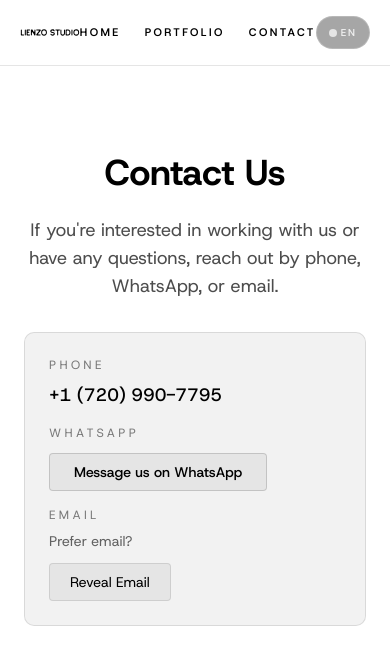
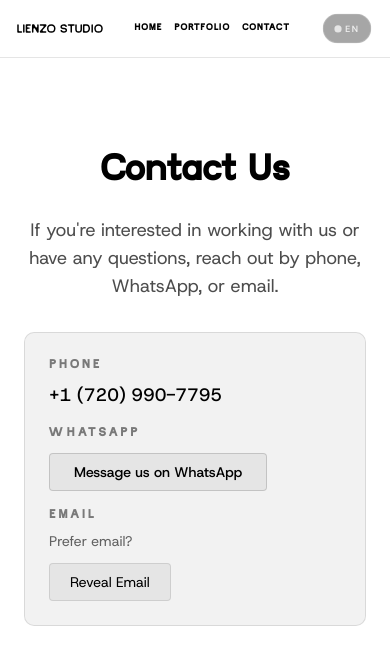
Before and after one commit to lienzo-Edison/Lienzo-studio, a Next.js app: page /contact in a window 390 px wide. Shown: the top 664 px of the page. Built offline with nearby package versions, Linux system fonts and the light colour scheme; no server answers.

Commit message:
Unify display typography and refine hero and portfolio UI

```diff
--- a/app/contact/page.tsx
+++ b/app/contact/page.tsx
@@ -33,7 +33,7 @@ export default function Contact() {
       transition={{ duration: 0.7, ease: "easeOut" }}
     >
       <div className="mt-32 text-center max-w-xl">
-        <h1 className="text-4xl font-bold font-[var(--font-display)] mb-6">
+        <h1 className="text-4xl font-bold font-display mb-6">
           {t.contact.title}
         </h1>
         <p className="text-lg text-black/70 mb-8">
@@ -43,7 +43,9 @@ export default function Contact() {
         <div className="bg-black/5 border border-black/10 rounded-lg p-6 text-left">
           <div className="flex flex-col gap-4">
             <div>
-              <p className="text-xs uppercase tracking-[0.28em] text-black/50">Phone</p>
+              <p className="text-xs font-display font-bold uppercase tracking-[0.28em] text-black/50">
+                Phone
+              </p>
               <a
                 href={`tel:${phoneNumber.replace(/[^+\\d]/g, "")}`}
                 className="mt-2 inline-block text-lg font-medium text-black hover:text-black/70"
@@ -54,7 +56,9 @@ export default function Contact() {
             </div>
 
             <div>
-              <p className="text-xs uppercase tracking-[0.28em] text-black/50">WhatsApp</p>
+              <p className="text-xs font-display font-bold uppercase tracking-[0.28em] text-black/50">
+                WhatsApp
+              </p>
               <a
                 href={whatsappLink}
                 target="_blank"
@@ -67,7 +71,9 @@ export default function Contact() {
             </div>
 
             <div>
-              <p className="text-xs uppercase tracking-[0.28em] text-black/50">Email</p>
+              <p className="text-xs font-display font-bold uppercase tracking-[0.28em] text-black/50">
+                Email
+              </p>
               {!revealed ? (
                 <>
                   <p className="mt-2 text-sm text-black/60">{t.contact.preferEmail}</p>
--- a/app/globals.css
+++ b/app/globals.css
@@ -126,6 +126,11 @@
     font-family: var(--font-body);
   }
 
+  .font-display {
+    font-family: var(--font-display);
+    font-weight: 700;
+  }
+
   html {
     background-color: #ffffff;
   }
--- a/app/portfolio/page.tsx
+++ b/app/portfolio/page.tsx
@@ -1,6 +1,6 @@
 "use client";
 import Image from "next/image";
-import { useEffect, useMemo, useState } from "react";
+import { useEffect, useMemo, useRef, useState } from "react";
 import { AnimatePresence, LayoutGroup, motion } from "framer-motion";
 import Masonry, { type MasonryItem } from "@/components/Masonry";
 import { useLanguage } from "@/components/LanguageProvider";
@@ -17,6 +17,8 @@ const masonryHeights = [420, 290, 560, 340, 470, 315, 510, 360, 445];
 
 export default function Portfolio() {
   const [openProject, setOpenProject] = useState<number | null>(null);
+  const [mobileMenuOpen, setMobileMenuOpen] = useState(false);
+  const modalScrollRef = useRef<HTMLElement | null>(null);
   const { language } = useLanguage();
   const t = getTranslations(language);
 
@@ -100,7 +102,7 @@ export default function Portfolio() {
 
     const previousOverflow = document.body.style.overflow;
     document.body.style.overflow = "hidden";
-
+    setMobileMenuOpen(false);
     window.addEventListener("keydown", onEscape);
     return () => {
       document.body.style.overflow = previousOverflow;
@@ -118,7 +120,7 @@ export default function Portfolio() {
       >
         <div className="relative z-10 mt-32 max-w-7xl mx-auto">
           <div className="mb-14 flex justify-center">
-            <h1 className="text-4xl font-bold font-[var(--font-display)] text-center text-black tracking-wide">
+            <h1 className="text-4xl font-bold font-display text-center text-black tracking-wide">
               {t.portfolio.title}
             </h1>
           </div>
@@ -161,22 +163,60 @@ export default function Portfolio() {
                   animate={{ opacity: 1 }}
                   exit={{ opacity: 0 }}
                   transition={{ duration: 0.2 }}
+                  ref={modalScrollRef}
                 >
                   <button
                     type="button"
                     onClick={() => setOpenProject(null)}
                     aria-label={t.portfolio.closeDetailsLabel}
-                    className="fixed right-6 top-24 z-40 rounded-full border border-white/25 bg-white/10 px-4 py-2 text-xs uppercase tracking-[0.32em] text-white/85 backdrop-blur transition hover:border-white/50 hover:bg-white/20 hover:text-white"
+                    className="fixed right-6 top-24 z-40 hidden rounded-full border border-white/25 bg-white/10 px-4 py-2 text-xs uppercase tracking-[0.32em] text-white/85 backdrop-blur transition hover:border-white/50 hover:bg-white/20 hover:text-white md:inline-flex"
                   >
                     Back to projects
                   </button>
+                  <div className="fixed bottom-7 right-5 z-40 flex items-end gap-3 md:hidden">
+                    {mobileMenuOpen && (
+                      <div className="flex flex-col items-end gap-2">
+                        <button
+                          type="button"
+                          onClick={() => {
+                            const target = modalScrollRef.current;
+                            if (!target) return;
+                            target.scrollTo({ top: 0, behavior: "smooth" });
+                            setMobileMenuOpen(false);
+                          }}
+                          className="flex items-center gap-2 rounded-full border border-white/25 bg-white/10 px-4 py-2 text-xs uppercase tracking-[0.32em] text-white/90 backdrop-blur transition hover:border-white/50 hover:bg-white/20 hover:text-white"
+                        >
+                          <span className="text-sm leading-none">↑</span>
+                          Navigate top
+                        </button>
+                        <button
+                          type="button"
+                          onClick={() => setOpenProject(null)}
+                          className="flex items-center gap-2 rounded-full border border-white/25 bg-white/10 px-4 py-2 text-xs uppercase tracking-[0.32em] text-white/90 backdrop-blur transition hover:border-white/50 hover:bg-white/20 hover:text-white"
+                        >
+                          <span className="text-sm leading-none">←</span>
+                          Back to projects
+                        </button>
+                      </div>
+                    )}
+                    <button
+                      type="button"
+                      aria-label={mobileMenuOpen ? "Close menu" : "Open menu"}
+                      onClick={() => setMobileMenuOpen((prev) => !prev)}
+                      className="flex h-12 w-12 items-center justify-center rounded-full border border-white/30 bg-white/15 text-white backdrop-blur transition hover:border-white/60 hover:bg-white/25"
+                    >
+                      <span className="text-lg leading-none">
+                        {mobileMenuOpen ? "×" : "≡"}
+                      </span>
+                    </button>
+                  </div>
 
                   <div className="mt-16 space-y-0 pb-0">
                     {selectedProject.gallery.map((img, imgIndex) => (
                       <motion.div
                         key={`${img}-${imgIndex}`}
                         layoutId={imgIndex === 0 ? `project-image-${openProject}` : undefined}
-                        className="relative h-[85vh] w-full overflow-hidden bg-black"
+                        className="relative w-full overflow-hidden bg-black"
                         initial={{ opacity: 0 }}
                         animate={{ opacity: 1 }}
                         transition={{ delay: imgIndex * 0.05 }}
@@ -184,10 +224,11 @@ export default function Portfolio() {
                         <Image
                           src={img}
                           alt={t.portfolioModal.detailAlt(selectedProject.title, imgIndex + 1)}
-                          fill
+                          width={1920}
+                          height={1080}
                           sizes="100vw"
                           priority={imgIndex === 0}
-                          className="object-contain"
+                          className="h-auto w-full object-contain"
                         />
                       </motion.div>
                     ))}
--- a/components/Masonry.tsx
+++ b/components/Masonry.tsx
@@ -125,7 +125,9 @@ export default function Masonry({
 
             {(item.title || item.description) && (
               <div className="pointer-events-none absolute inset-0 flex flex-col items-center justify-center bg-black/55 px-5 text-center text-white opacity-0 transition-opacity duration-300 group-hover:opacity-100">
-                {item.title && <h3 className="text-xl font-bold">{item.title}</h3>}
+                {item.title && (
+                  <h3 className="text-xl font-bold font-display">{item.title}</h3>
+                )}
                 {item.description && <p className="mt-2 text-sm">{item.description}</p>}
               </div>
             )}
--- a/components/TopNav.tsx
+++ b/components/TopNav.tsx
@@ -28,23 +28,23 @@ export default function TopNav() {
           : "border-black/10 bg-white/80 text-black"
       }`}
     >
-      <div className="relative mx-auto flex max-w-7xl items-center justify-between px-5 py-4 text-[11px] uppercase tracking-[0.22em] font-semibold md:px-8 md:py-5 md:text-sm">
-        <div className="flex items-center">
+      <div className="relative mx-auto flex max-w-7xl items-center justify-between gap-3 px-4 py-3 text-[9px] font-semibold uppercase tracking-[0.12em] sm:text-[10px] sm:tracking-[0.18em] md:px-8 md:py-5 md:text-sm md:tracking-[0.22em]">
+        <div className="flex items-center shrink-0">
           <Image
             src="/Logos/Lienzo-compacto-black.svg"
             alt="Lienzo Studio logo"
             width={160}
             height={48}
-            className="h-auto w-[120px] md:w-[150px]"
+            className="h-auto w-[88px] sm:w-[102px] md:w-[150px]"
             priority
           />
         </div>
-        <div className="flex flex-1 items-center justify-center gap-6 md:gap-10">
+        <div className="flex min-w-0 flex-1 items-center justify-center gap-3 sm:gap-6 md:gap-10 flex-nowrap">
           {navItems.map((item, idx) => (
             <TransitionLink
               key={item.href}
               href={item.href}
-              className={`transition hover:text-[#a61b00] ${
+              className={`whitespace-nowrap font-display font-bold transition hover:text-[#a61b00] ${
                 pathname === "/" ? "nav-wave" : ""
               }`}
               style={{ "--wave-delay": `${idx * 180}ms` } as CSSProperties}
@@ -53,7 +53,7 @@ export default function TopNav() {
             </TransitionLink>
           ))}
         </div>
-        <div className="flex items-center">
+        <div className="flex items-center shrink-0 scale-90 sm:scale-100">
           <LanguageToggle />
         </div>
       </div>
```
Also changed, not shown: app/page.tsx (+8 -8 lines).
